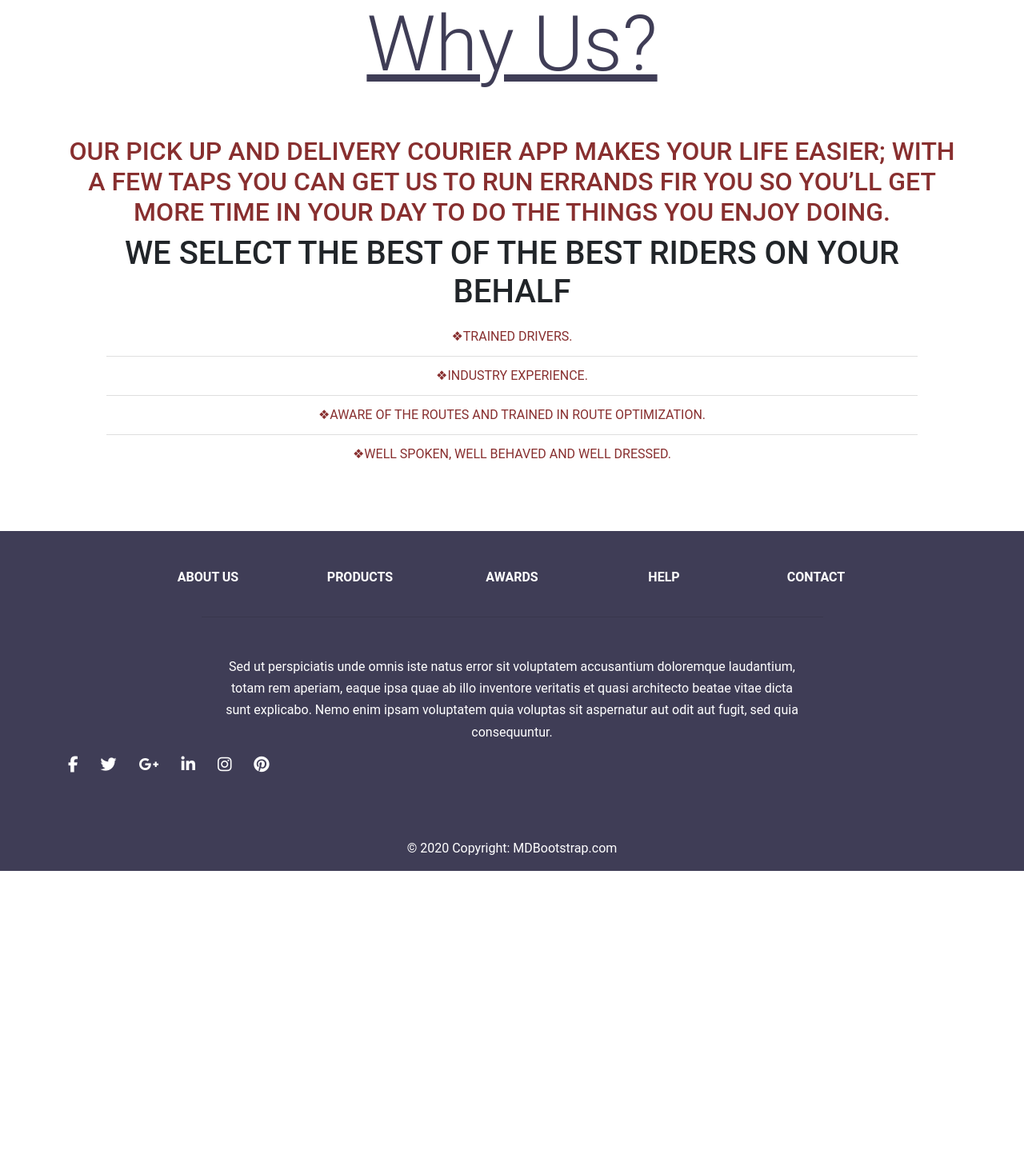
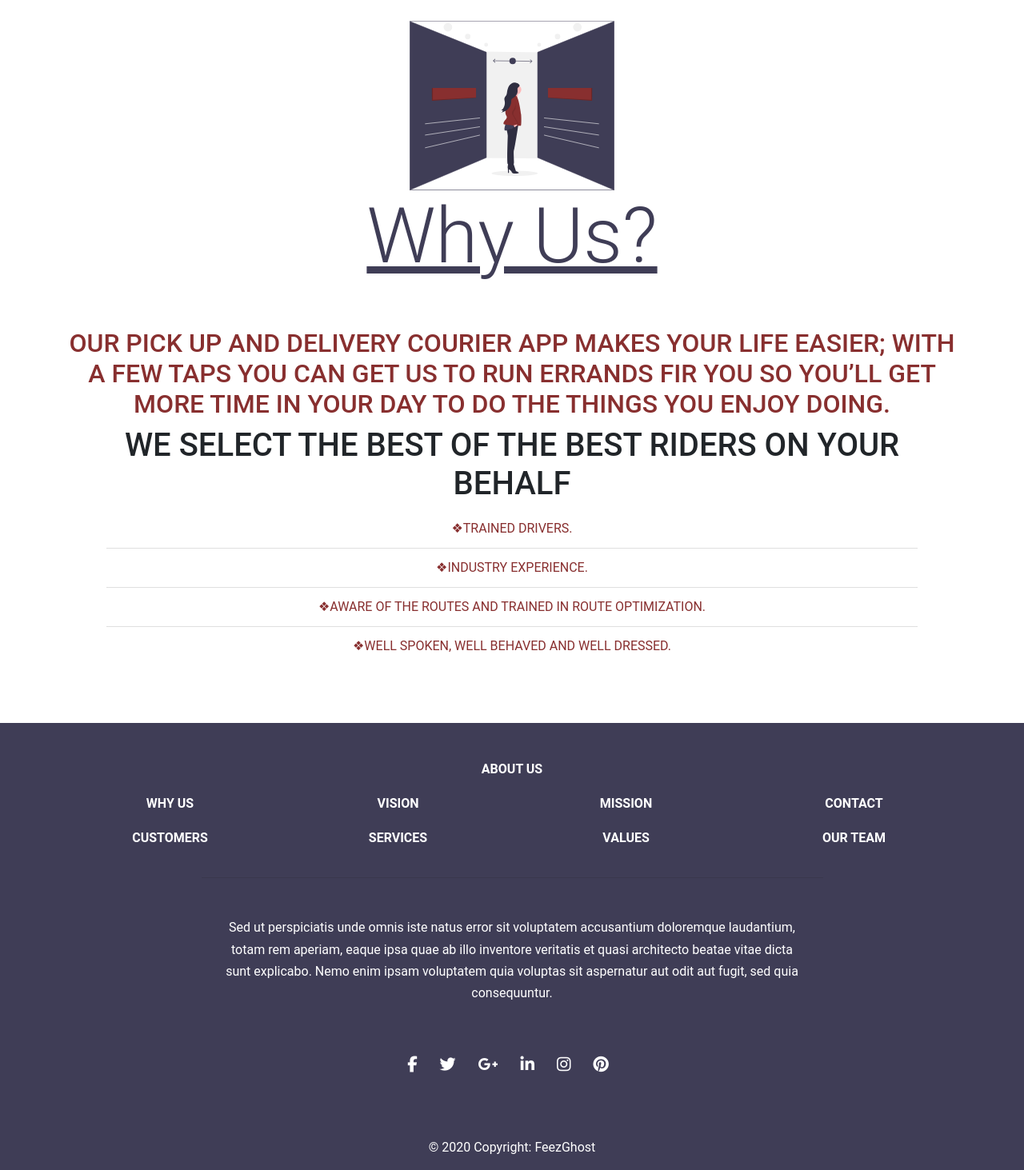
Before and after one commit to FeezGhost/routevisor, a Django app: page / in a window 1280 px wide. Shown: the part 3864-5327 px from the top of the page at 80% size. Before the commit the page ends 4953 px from the top, so only its background shows below. Run offline with Django 3.2, Linux system fonts and the light colour scheme; some libraries are stand-ins or nearby versions.

Commit message:
lil touch

```diff
--- a/static/css/landingpage.css
+++ b/static/css/landingpage.css
@@ -4,8 +4,8 @@ html, body {
 }
 .jumbotron {
     text-align: center;
-    padding-top: 4rem;
-    padding-bottom: 13rem;
+    padding-top: 14rem;
+    padding-bottom: 18rem;
     text-shadow: 2px 2px #000000;
   }
   .img-vision{
@@ -64,7 +64,7 @@ footer a{
   }
   .custom-shape-divider-bottom-1606505643 {
     position: absolute;
-    bottom: 30%;
+    bottom: 0;
     left: 0;
     width: 150%;
     overflow: hidden;
--- a/templates/routevisor/landingpage.html
+++ b/templates/routevisor/landingpage.html
@@ -291,7 +291,8 @@
 
         <div class="row">
             <div class="col-12 text-center">
-                <img class="whyimg d-block" src="{% static 'images/undraw_decide_3iwx.svg' %}" alt="" srcset="" style="display: inline-block !important;">
+                <img class="whyimg d-block" src="{% static 'images/undraw_decide_3iwx.svg' %}" alt="" srcset=""
+                    style="display: inline-block !important;">
             </div>
             <div class="col-12  text-center">
                 <h1 class="display-1 text-center heading" style="display: inline-block !important;"><u>Why Us?</u> </h1>
@@ -326,10 +327,10 @@
         <div class="container">
 
             <!-- Grid row-->
-      <div class="row text-center d-flex justify-content-center pt-5 mb-3" >
+            <div class="row text-center d-flex justify-content-center pt-5 mb-3">
 
                 <!-- Grid column -->
-        <div class="col-md-2 mb-3" >
+                <div class="col-md-12 mb-3">
                     <h6 class="text-uppercase font-weight-bold">
                         <a href="#!">About us</a>
                     </h6>
@@ -337,36 +338,62 @@
                 <!-- Grid column -->
 
                 <!-- Grid column -->
-        <div class="col-md-2 mb-3">
+                <div class="col-md-3 mb-3">
                     <h6 class="text-uppercase font-weight-bold">
-            <a href="#!">Products</a>
+                        <a href="#!">Why Us</a>
                     </h6>
                 </div>
                 <!-- Grid column -->
 
                 <!-- Grid column -->
-        <div class="col-md-2 mb-3">
+                <div class="col-md-3 mb-3">
                     <h6 class="text-uppercase font-weight-bold">
-            <a href="#!">Awards</a>
+                        <a href="#!">Vision</a>
                     </h6>
                 </div>
                 <!-- Grid column -->
 
                 <!-- Grid column -->
-        <div class="col-md-2 mb-3">
+                <div class="col-md-3 mb-3">
                     <h6 class="text-uppercase font-weight-bold">
-            <a href="#!">Help</a>
+                        <a href="#!">Mission</a>
                     </h6>
                 </div>
                 <!-- Grid column -->
 
                 <!-- Grid column -->
-        <div class="col-md-2 mb-3">
+                <div class="col-md-3 mb-3">
                     <h6 class="text-uppercase font-weight-bold">
                         <a href="#!">Contact</a>
                     </h6>
                 </div>
+
                 <!-- Grid column -->
+                <div class="col-md-3 mb-3">
+                    <h6 class="text-uppercase font-weight-bold">
+                        <a href="#!">Customers</a>
+                    </h6>
+                </div>
+                <div class="col-md-3 mb-3">
+                    <h6 class="text-uppercase font-weight-bold">
+                        <a href="#!">Services</a>
+                    </h6>
+                </div>
+                <!-- Grid column -->
+
+                <!-- Grid column -->
+                <div class="col-md-3 mb-3">
+                    <h6 class="text-uppercase font-weight-bold">
+                        <a href="#!">Values</a>
+                    </h6>
+                </div>
+                <!-- Grid column -->
+
+                <div class="col-md-3 mb-3">
+                    <h6 class="text-uppercase font-weight-bold">
+                        <a href="#!">Our Team</a>
+                    </h6>
+                </div>
 
             </div>
             <!-- Grid row-->
@@ -379,9 +406,11 @@
                 <div class="col-md-8 col-12 mt-5">
                     <p style="line-height: 1.7rem">Sed ut perspiciatis unde omnis iste natus error sit voluptatem
                         accusantium doloremque laudantium, totam rem
-            aperiam, eaque ipsa quae ab illo inventore veritatis et quasi architecto beatae vitae dicta sunt
+                        aperiam, eaque ipsa quae ab illo inventore veritatis et quasi architecto beatae vitae dicta
+                        sunt
                         explicabo.
-            Nemo enim ipsam voluptatem quia voluptas sit aspernatur aut odit aut fugit, sed quia consequuntur.</p>
+                        Nemo enim ipsam voluptatem quia voluptas sit aspernatur aut odit aut fugit, sed quia
+                        consequuntur.</p>
                 </div>
                 <!-- Grid column -->
 
@@ -390,7 +419,7 @@
             <hr class="clearfix d-md-none rgba-white-light" style="margin: 10% 15% 5%;">
 
             <!-- Grid row-->
-      <div class="row pb-3">
+            <div class="row text-center d-flex justify-content-center pt-5 mb-3">
 
                 <!-- Grid column -->
                 <div class="col-md-12">
@@ -435,7 +464,7 @@
 
         <!-- Copyright -->
         <div class="footer-copyright text-center py-3">© 2020 Copyright:
-      <a href="https://mdbootstrap.com/"> MDBootstrap.com</a>
+            <a href=""> FeezGhost</a>
         </div>
         <!-- Copyright -->
 
```
Lines whose indentation alone changed are shown as unchanged.
